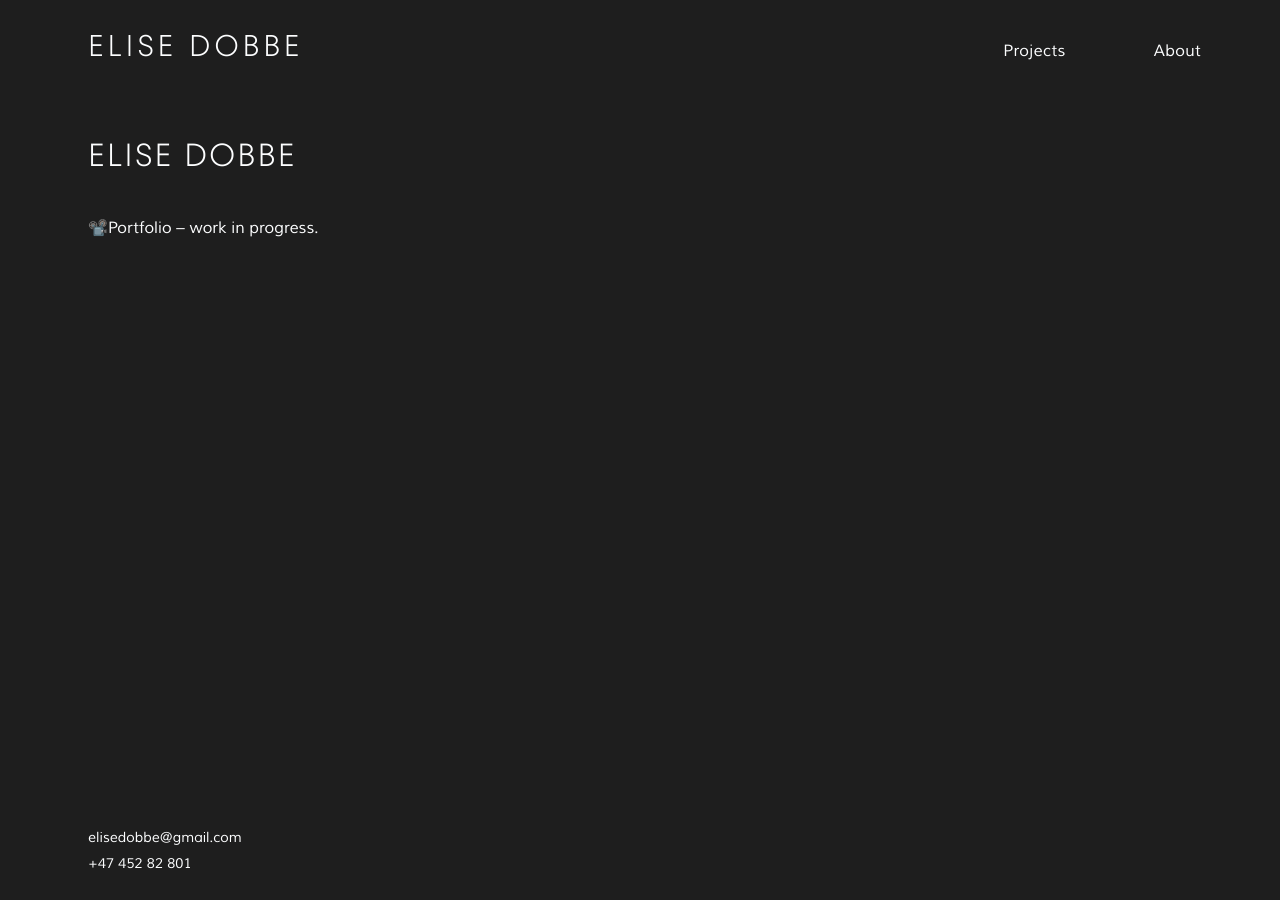
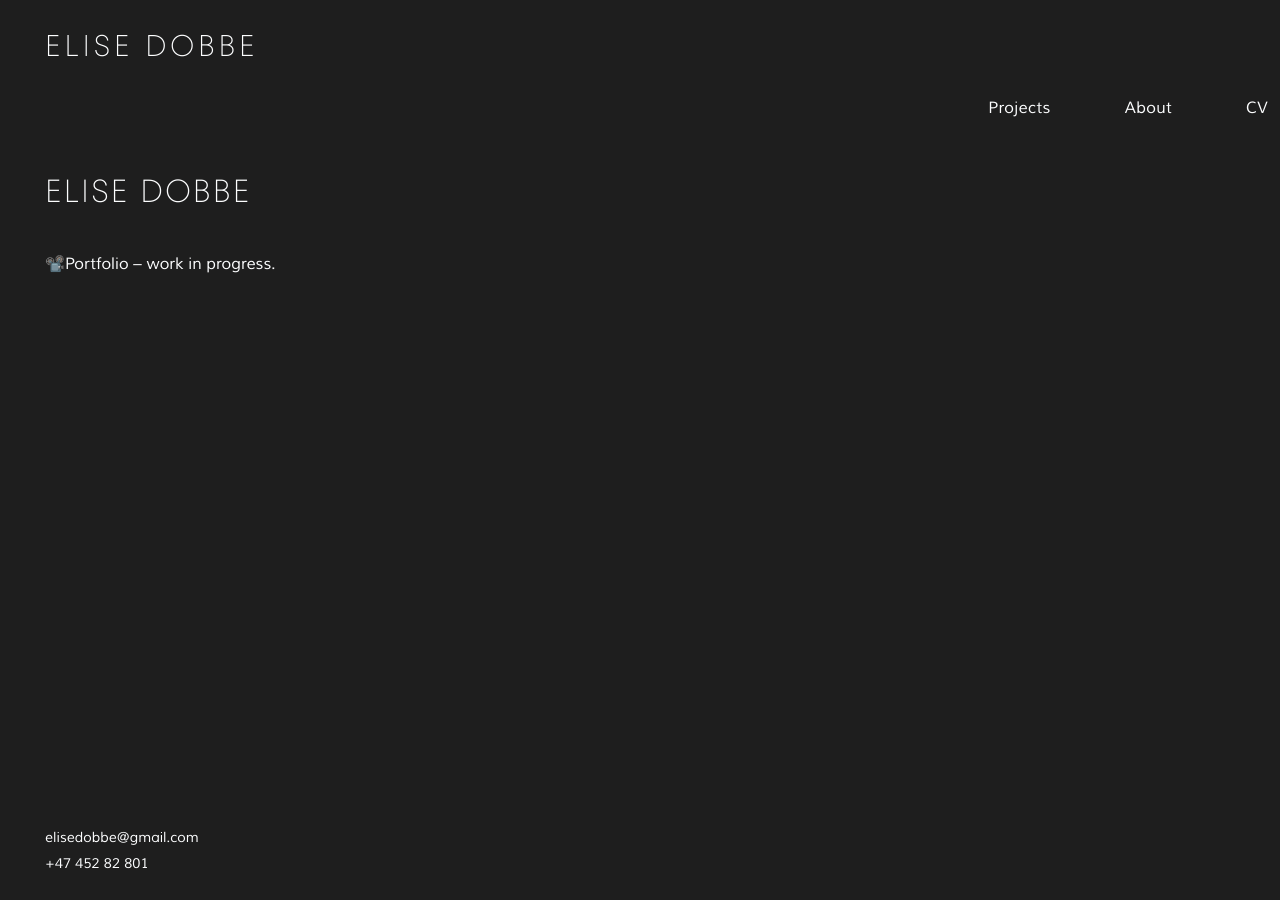
Before and after one commit to elisedobbe/portfolio, an MkDocs documentation site: the page built from docs/index.md, in a window 1280 px wide. Built offline with MkDocs 1.6.1 and Material for MkDocs 9.7.7, drawn with Linux system fonts in a browser that asks for light colours.

Commit message:
Update extra.css

```diff
--- a/docs/assets/styles/extra.css
+++ b/docs/assets/styles/extra.css
@@ -7,21 +7,14 @@
    ========================================================= */
 
 /* =========================
-   FONT LOADS (TT Fors + Muli)
+   FONT LOADS
    ========================= */
 
 /* TT Fors */
 @font-face {
   font-family: "TT Fors";
-  src: url("../fonts/tt-fors/TT-Fors4.ttf") format("truetype");
-  font-weight: 300;
-  font-style: normal;
-  font-display: swap;
-}
-@font-face {
-  font-family: "TT Fors";
-  src: url("../fonts/tt-fors/TT-Fors3.ttf") format("truetype");
-  font-weight: 500; /* normal */
+  src: url("../fonts/tt-fors/TT-Fors1.ttf") format("truetype");
+  font-weight: 700;
   font-style: normal;
   font-display: swap;
 }
@@ -34,13 +27,27 @@
 }
 @font-face {
   font-family: "TT Fors";
-  src: url("../fonts/tt-fors/TT-Fors1.ttf") format("truetype");
-  font-weight: 700;
+  src: url("../fonts/tt-fors/TT-Fors3.ttf") format("truetype");
+  font-weight: 400;
+  font-style: normal;
+  font-display: swap;
+}
+@font-face {
+  font-family: "TT Fors";
+  src: url("../fonts/tt-fors/TT-Fors4.ttf") format("truetype");
+  font-weight: 300;
   font-style: normal;
   font-display: swap;
 }
 
 /* Muli */
+@font-face {
+  font-family: "Muli";
+  src: url("../fonts/muli/Muli-Regular.ttf") format("truetype");
+  font-weight: 400;
+  font-style: normal;
+  font-display: swap;
+}
 @font-face {
   font-family: "Muli";
   src: url("../fonts/muli/Muli-Light.ttf") format("truetype");
@@ -50,9 +57,9 @@
 }
 @font-face {
   font-family: "Muli";
-  src: url("../fonts/muli/Muli-Regular.ttf") format("truetype");
+  src: url("../fonts/muli/Muli-Italic.ttf") format("truetype");
   font-weight: 400;
-  font-style: normal;
+  font-style: italic;
   font-display: swap;
 }
 @font-face {
@@ -62,16 +69,9 @@
   font-style: italic;
   font-display: swap;
 }
-@font-face {
-  font-family: "Muli";
-  src: url("../fonts/muli/Muli-Italic.ttf") format("truetype");
-  font-weight: 400;
-  font-style: italic;
-  font-display: swap;
-}
 
 /* =========================
-   VARIABLES
+   VARIABLES (ONE SOURCE OF TRUTH)
    ========================= */
 
 :root{
@@ -79,11 +79,10 @@
   --fg: #fdfeff;
   --accent: #acdcff;
 
-  /* Justér kun disse to hvis du vil */
-  --gutter: 43px;       /* innrykk venstre/høyre (header + tabs + innhold + footer) */
-  --header-top: 22px;   /* luft over header-navn */
+  --gutter: 45px;      /* ✅ 45px luft på begge sider */
+  --header-top: 22px;  /* luft over header-navn */
+  --tabs-gap: 50px;    /* avstand mellom Projects / About / CV */
 
-  --tabs-gap: 50px;     /* avstand mellom meny-punktene */
   --radius: 0px;
 }
 
@@ -102,20 +101,63 @@
 }
 
 /* =========================
-   TYPOGRAPHY (only TT Fors + Muli)
+   REMOVE SIDEBARS
+   ========================= */
+
+.md-sidebar--primary,
+.md-sidebar--secondary {
+  display: none !important;
+}
+
+/* =========================
+   GRID / PADDING (45px everywhere)
+   ========================= */
+
+.md-header__inner,
+.md-tabs__inner,
+.md-main__inner {
+  padding-left: var(--gutter) !important;
+  padding-right: var(--gutter) !important;
+  max-width: none !important;
+}
+
+.md-footer::before{
+  padding-left: var(--gutter) !important;
+  padding-right: var(--gutter) !important;
+}
+
+/* Ikke la Material legge ekstra “indre padding” i content */
+.md-content,
+.md-content__inner,
+.md-typeset {
+  margin: 0 !important;
+  padding: 0 !important;
+}
+
+/* Main-inner */
+.md-main__inner{
+  margin-left: 0 !important;
+}
+
+/* Breddelås (valgfritt) */
+.md-grid { max-width: 1400px !important; }
+
+/* =========================
+   TYPOGRAPHY
    ========================= */
 
 /* Brødtekst = Muli */
 body,
 .md-typeset,
 .md-content,
-.md-content__inner {
+.md-content__inner,
+.md-typeset * {
   font-family: "Muli" !important;
   font-weight: 400 !important;
   color: var(--fg) !important;
 }
 
-/* Headings = TT Fors (ikke fet) */
+/* Headings = TT Fors */
 .md-typeset h1,
 .md-typeset h2,
 .md-typeset h3 {
@@ -138,33 +180,6 @@
 }
 
 /* =========================
-   LAYOUT: remove sidebars
-   ========================= */
-
-.md-sidebar--primary,
-.md-sidebar--secondary {
-  display: none !important;
-}
-.md-main__inner {
-  margin-left: 0 !important;
-  padding-left: var(--gutter) !important;
-  padding-right: var(--gutter) !important;
-}
-
-/* Breddelås */
-.md-grid { max-width: 1400px !important; }
-
-/* Fjern ekstra innrykk Material legger på innhold */
-.md-content,
-.md-content__inner,
-.md-typeset {
-  margin-left: 0 !important;
-  margin-right: 0 !important;
-  padding-left: 0 !important;
-  padding-right: 0 !important;
-}
-
-/* =========================
    HEADER
    ========================= */
 
@@ -175,14 +190,10 @@
   box-shadow: none !important;
 }
 
-/* Header grid */
-.md-header__inner {
-  max-width: none !important;
-  padding-left: var(--gutter) !important;
-  padding-right: var(--gutter) !important;
+/* Header spacing */
+.md-header__inner{
   padding-top: var(--header-top) !important;
   padding-bottom: 14px !important;
-
   display: flex !important;
   align-items: flex-end !important;
 }
@@ -193,32 +204,30 @@
   display: none !important;
 }
 
-/* Header-navn = TT Fors, normal tykkelse */
+/* Header-navn = TT Fors */
 .md-header__title,
 .md-header__title .md-header__topic,
 .md-header__topic {
   font-family: "TT Fors" !important;
   font-weight: 400 !important;
   color: var(--fg) !important;
-  letter-spacing: 0.12em;
-  text-transform: uppercase;
+  letter-spacing: 0.12em !important;
+  text-transform: uppercase !important;
   font-size: 30px !important;
   margin: 0 !important;
   padding: 0 !important;
 }
 
 /* =========================
-   TABS (top menu)
+   TABS (TOP MENU)
    ========================= */
 
-.md-tabs__inner {
-  max-width: none !important;
-  padding-left: var(--gutter) !important;
-  padding-right: var(--gutter) !important;
+.md-tabs__inner{
   overflow: visible !important;
 }
 
-.md-tabs__list {
+/* Menyen til høyre */
+.md-tabs__list{
   justify-content: flex-end !important;
   align-items: flex-end !important;
   margin: 0 !important;
@@ -226,7 +235,7 @@
 }
 
 /* Menytekst = Muli */
-.md-tabs__link {
+.md-tabs__link{
   font-family: "Muli" !important;
   font-weight: 400 !important;
 
@@ -238,7 +247,11 @@
 
   background: transparent !important;
   padding: 0 !important;
+
+  /* spacing mellom items */
   margin-left: var(--tabs-gap) !important;
+
+  /* baseline-ish */
   line-height: 1 !important;
 }
 
@@ -249,23 +262,22 @@
   background: transparent !important;
 }
 
-/* Skjul Home-tabben (hvis Home står i nav) */
+/* Skjul Home-tab (hvis Home ligger i nav) */
 .md-tabs__item:first-child {
   display: none !important;
 }
 
 /* =========================
-   RESPONSIVE: tabs tidligere + hamburger til høyre
+   RESPONSIVE
    ========================= */
 
+/* Vis tabs fra “halv skjerm-ish” */
 @media (min-width: 900px) {
-  /* skjul hamburger */
   .md-header__button.md-icon[for="__drawer"] { display: none !important; }
-  /* sikre at tabs vises */
   .md-tabs { display: block !important; }
 }
 
-/* Når det er hamburger (smalt): flytt til høyre */
+/* Når det ER hamburger (smalt): flytt til høyre */
 .md-header__inner { position: relative; }
 .md-header__button.md-icon[for="__drawer"] {
   position: absolute !important;
@@ -275,7 +287,7 @@
 }
 
 /* =========================
-   FOOTER (contact)
+   FOOTER
    ========================= */
 
 .md-footer {
@@ -293,7 +305,8 @@
   white-space: pre;
   display: block;
 
-  padding: 22px var(--gutter) !important;
+  padding-top: 22px !important;
+  padding-bottom: 22px !important;
   line-height: 1.9 !important;
 
   font-family: "Muli" !important;
@@ -302,150 +315,3 @@
 
   color: var(--fg) !important;
 }
-
-/* --- Align meny-tekst med header-tittel (samme bunnlinje) --- */
-
-/* Gjør header-innholdet til en flex-rad og align til bunn */
-.md-header__inner {
-  display: flex !important;
-  align-items: flex-end !important;
-}
-
-/* Tabs ligger inni headeren når navigation.tabs er på.
-   Gi tabs-container samme bunnlinje */
-.md-header__inner .md-tabs {
-  margin-left: auto !important;
-  align-self: flex-end !important;
-}
-
-/* Selve tab-lista: align items til bunn */
-.md-header__inner .md-tabs__list {
-  display: flex !important;
-  align-items: flex-end !important;
-}
-
-/* Fjern “dytt” som kan gjøre at tabs havner litt høyere/lavere */
-.md-header__inner .md-tabs__link {
-  line-height: 1 !important;
-  padding-bottom: 0 !important;
-  margin-bottom: 0 !important;
-}
-
-/* Flytt menyen 2px opp */
-.md-header__inner .md-tabs { transform: translateY(-2px); }
-
-
-/* ===== FORCE ALIGN: header title + tabs baseline ===== */
-
-/* Sørg for at header-raden er flex */
-.md-header__inner{
-  display: flex !important;
-  align-items: flex-end !important;
-}
-
-/* Tabs i Material ligger vanligvis UNDER header, ikke inni.
-   Derfor må vi style .md-tabs__inner (ikke .md-header__inner .md-tabs) */
-.md-tabs__inner{
-  display: flex !important;
-  align-items: flex-end !important;
-}
-
-/* Meny til høyre */
-.md-tabs__list{
-  display: flex !important;
-  justify-content: flex-end !important;
-  align-items: flex-end !important;
-}
-
-/* Fjern “dytt” på lenker */
-.md-tabs__link{
-  line-height: 1 !important;
-  padding: 0 !important;
-  margin: 0 0 0 36px !important; /* behold spacing hvis du vil */
-}
-
-/* Flytt hele tabs-linja litt opp/ned (ENDRE tallet ved behov) */
-.md-tabs{
-  transform: translateY(-2px) !important;
-}
-
-/* Flytt selve lista (enda mer robust) */
-.md-tabs__inner .md-tabs__list{
-  transform: translateY(-2px) !important;
-}
-/* =========================
-   DESKTOP: Tabs på samme linje som header-tittel
-   (baseline-align: bunnen av tekstlinjene)
-   ========================= */
-
-@media (min-width: 900px) {
-
-  /* Gjør header til "ankeret" vi kan legge tabs oppå */
-  .md-header {
-    position: relative !important;
-  }
-
-  /* Legg tabs opp i header-raden (samme toppområde) */
-  .md-tabs {
-    position: absolute !important;
-    top: 45px !important;
-    left: var(--gutter) !important;
-    right: var(--gutter) !important;
-
-    background: transparent !important;
-    border-bottom: none !important;
-    box-shadow: none !important;
-    z-index: 5 !important;
-  }
-
-  /* Tabs-innholdet får samme padding som header, og alignes til bunn */
-  .md-tabs__inner {
-    max-width: none !important;
-
-    /* Bruk de samme variablene du allerede har i :root */
-    padding-left: var(--gutter-header) !important;
-    padding-right: var(--gutter-header) !important;
-    padding-top: var(--header-top) !important;
-    padding-bottom: 12px !important;
-
-    display: flex !important;
-    justify-content: flex-end !important;
-    align-items: flex-end !important;
-  }
-
-  /* Sørg for at selve listen og linkene også bunn-liner */
-  .md-tabs__list {
-    margin: 0 !important;
-    padding: 0 !important;
-    align-items: flex-end !important;
-  }
-
-  .md-tabs__link {
-    line-height: 1 !important;
-    padding: 0 !important;
-    margin-left: 64px !important; /* juster om du vil ha mer/mindre luft mellom menypunktene */
-  }
-}
-
-/* ===== FORCE SAME EDGE PADDING (OVERRIDE) ===== */
-:root{
-  --edge: 88px; /* ← øk / senk her */
-}
-
-/* Samme luft venstre/høyre for: header + tabs + innhold + footer */
-.md-header__inner,
-.md-tabs__inner,
-.md-main__inner{
-  padding-left: var(--edge) !important;
-  padding-right: var(--edge) !important;
-}
-
-.md-footer::before{
-  padding-left: var(--edge) !important;
-  padding-right: var(--edge) !important;
-}
-
-/* Hvis tabs ligger “klemt” helt ut mot høyre pga posisjonering */
-.md-tabs{
-  padding-right: 0 !important;
-}
```
